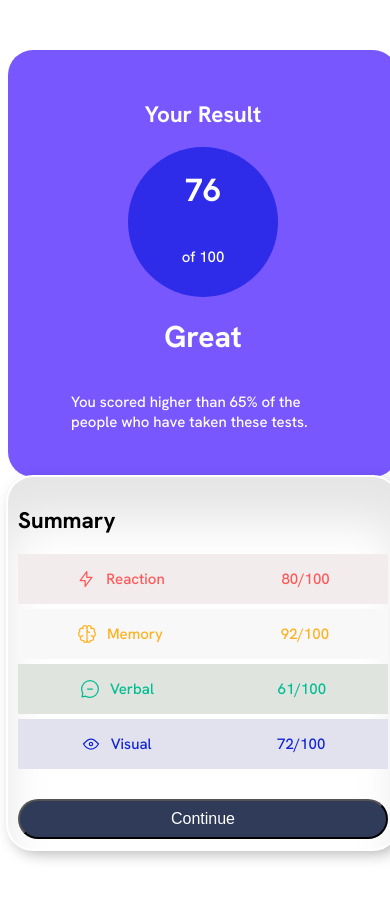
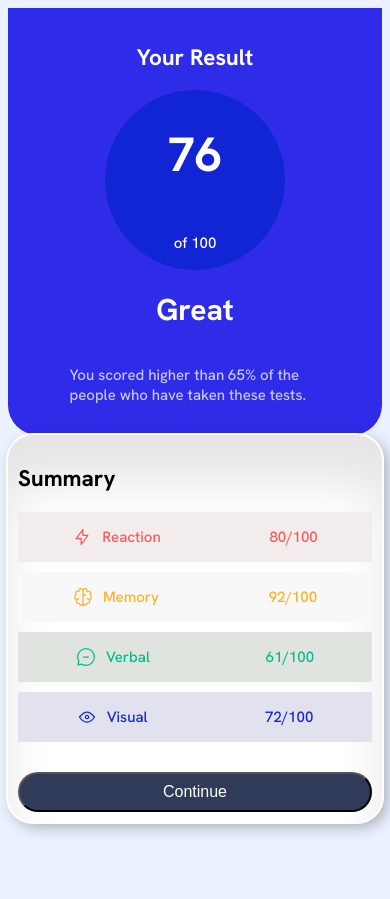
Before and after one commit to jdKheppar/results-summary, a plain HTML site: page index.html in a window 390 px wide. After the commit the page ends 844 px from the top, so only its background shows below. Drawn offline with Linux system fonts and the light colour scheme.

Commit message:
changed the width from vw to % to avoid horizontal scroll

```diff
--- a/index.html
+++ b/index.html
@@ -48,12 +48,12 @@
       }
 
       body {
-        font-size: 18px;
         font-family: "Hanken Grotesk", sans-serif;
+        background-color: var(--clr-pale-blue);
       }
       .container {
         margin: 100px auto;
-        width: 60vw;
+        width: 50vw;
         display: grid;
         grid-template-columns: repeat(2, 1fr);
       }
@@ -63,35 +63,37 @@
         align-items: center;
         flex-direction: column;
         color: white;
-        background-color: var(--bg-slate-blue);
+        background-color: var(--bg-royal-blue);
         border-radius: 30px;
       }
       .score_circle {
+        height: 70%;
+        width: 70%;
         display: flex;
+        flex-direction: column;
         align-items: center;
-        flex-direction: column;
-        height: 200px;
-        width: 200px;
         border-radius: 100%;
-        background-color: var(--bg-royal-blue);
+        background-color: var(--clr-cobalt-blue);
       }
       .score_number {
-        font-size: 3rem;
+        font-size: 3.5rem;
       }
       .score_desc {
         width: 80%;
+        color: var(--clr-light-lavender);
       }
       .summary {
         background-color: var(--clr-white);
         padding: 20px;
-        border-radius: 30px;
-        box-shadow: inset 0 3em 3em rgba(0, 0, 0, 0.1),
+        border-top-right-radius: 30px;
+        border-bottom-right-radius: 30px;
+        box-shadow: inset 0 3rem 3rem rgba(0, 0, 0, 0.1),
           0 0 0 2px rgb(255, 255, 255), 0.3em 0.3em 1em rgba(0, 0, 0, 0.3);
       }
 
       .property {
         display: flex;
-        margin-top: 5px;
+        margin-top: 10px;
         justify-content: space-around;
       }
       .reaction {
@@ -129,10 +131,11 @@
       /* For Mobile size screens */
       @media only screen and (max-width: 500px) {
         .container {
-          margin: 50px auto;
-          width: 100vw;
+          margin: 00px auto;
+          width: 100%;
           display: grid;
           grid-template-columns: auto;
+          border-color: white;
         }
         .btn {
           font-size: 1rem;
@@ -144,14 +147,18 @@
         }
 
         .score {
-          border-radius: 25px;
+          padding: 15px 30px;
+          border-radius: 0;
+          margin: 0;
+          border-bottom-left-radius: 30px;
+          border-bottom-right-radius: 30px;
         }
         .score_circle {
-          height: 150px;
-          width: 150px;
+          height: 180px;
+          width: 180px;
         }
         .score_number {
-          font-size: 2rem;
+          font-size: 3rem;
         }
         .score_desc {
           width: 80%;
@@ -169,7 +176,7 @@
       @media only screen and (max-width: 1000px) and (min-width: 501px) {
         .container {
           margin: 60px auto;
-          width: 80vw;
+          width: 80%;
         }
         .btn {
           font-size: 1rem;
@@ -193,6 +200,7 @@
         }
         .score_desc {
           width: 90%;
+          font-size: 18px;
         }
         .summary {
           padding: 10px;
@@ -206,6 +214,7 @@
     </style>
   </head>
   <body>
+    <main>
       <div class="container">
         <div class="score">
           <h2>Your Result</h2>
@@ -258,6 +267,8 @@
           <button class="btn">Continue</button>
         </div>
       </div>
+    </main>
+
     <script>
       // your-script.js
       // Fetch the data from data.json using JavaScript's Fetch API
```
Also changed, not shown: assets/fonts/HankenGrotesk-VariableFont_wght.ttf (added), assets/fonts/README.txt (added), assets/fonts/static/HankenGrotesk-Bold.ttf (added), assets/fonts/static/HankenGrotesk-ExtraBold.ttf (added), assets/fonts/static/HankenGrotesk-Medium.ttf (added), design/active-states.jpg (added), design/desktop-design.jpg (added), design/desktop-preview.jpg (added), design/mobile-design.jpg (added), 1 other file. Lines whose indentation alone changed are shown as unchanged.
